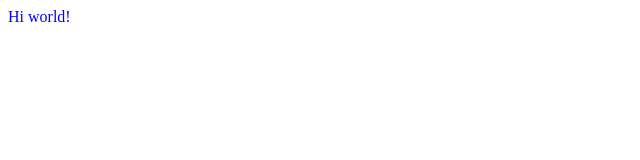
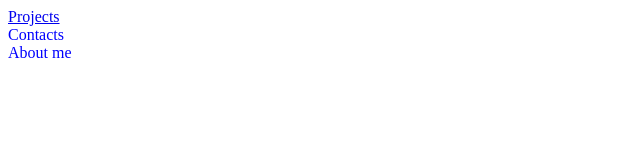
Before and after one commit to Luminicta/Luminicta.github.io, a plain HTML site: page index.html in a window 1280 px wide. Shown: the whole page, without its empty margins (0-640 px from the left). Drawn offline with Linux system fonts and the light colour scheme.

Commit message:
Site update
Testing out some things for the site

```diff
--- a/index.html
+++ b/index.html
@@ -3,6 +3,8 @@
         <link href="style.css" rel="stylesheet" />
     </head>
     <body>
-        <div>Hi world!</div>
+        <a href="Project A/project_a.html">Projects</a>
+        <div>Contacts</div>
+        <div>About me</div>
     </body>
 </html>
```
Also changed, not shown: Project A/project_a.html (added), Project A/project_a_style.css (added).
